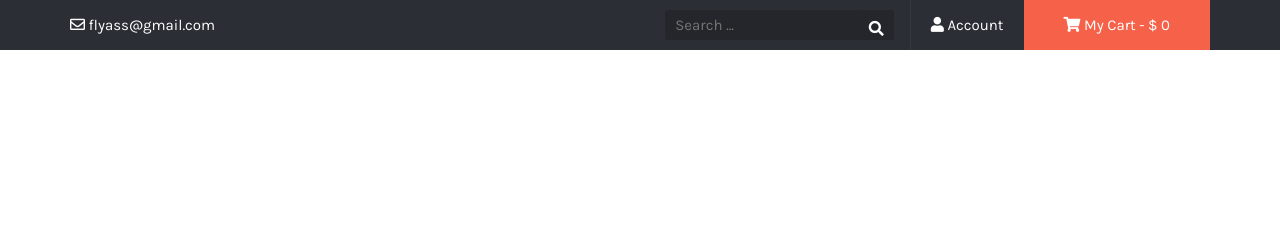
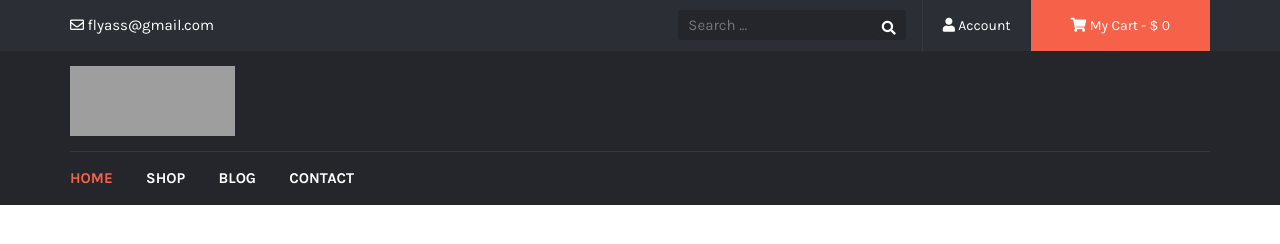
Before and after one commit to gerpann/clone-colorlib-tyche, a plain HTML site: page index.html in a window 1280 px wide. Drawn offline with nearby package versions, Linux system fonts and the light colour scheme; grey boxes are pictures that could not be loaded.

Commit message:
main menu

```diff
--- a/index.html
+++ b/index.html
@@ -54,7 +54,60 @@
         </div>
     </header>
 
+    <header id="masthead" class="site-header">
+        <div class="container">
+            <div class="row">
+                <div class="col-sm-4 logo-header">
+                    <a href="#">
+                        <img width="165" height="70"
+                            src="https://demo.colorlib.com/tyche/wp-content/uploads/sites/64/2017/06/logo.png" alt="">
+                    </a>
+                </div>
+            </div>
+        </div>
+        <nav id="site-nav" class="site-nav" role="navigation">
+            <div class="container">
+                <div class="row">
+                    <div class="col-md-12">
+                        <ul id="desktop-menu" class="desktop-menu">
+                            <li class="desktop-menu-item active">
+                                <a href="#">Home</a>
+                            </li>
+                            <li class="desktop-menu-item">
+                                <a href="#">Shop</a>
+                            </li>
+                            <li class="desktop-menu-item">
+                                <a href="#">Blog</a>
+                            </li>
+                            <li class="desktop-menu-item">
+                                <a href="#">Contact</a>
+                            </li>
+                        </ul>
+                        <button id="mobile-menu-trigger" class="mobile-menu-trigger">
+                            <i class="fa fa-bars"></i>
+                        </button>
+                        <ul id="mobile-menu" class="mobile-menu" style="display: none;">
+                            <li class="mobile-menu-item">
+                                <a href="#">Home</a>
+                            </li>
+                            <li class="mobile-menu-item">
+                                <a href="#">Shop</a>
+                            </li>
+                            <li class="mobile-menu-item">
+                                <a href="#">Blog</a>
+                            </li>
+                            <li class="mobile-menu-item">
+                                <a href="#">Contact</a>
+                            </li>
+                        </ul>
+                    </div>
+                </div>
+            </div>
+        </nav>
+    </header>
+
     <!-- Optional JavaScript -->
+    <script src="menu.js"></script>
     <!-- jQuery first, then Popper.js, then Bootstrap JS -->
     <script src=" https://code.jquery.com/jquery-3.3.1.slim.min.js" crossorigin="anonymous"></script>
     <script src="https://cdnjs.cloudflare.com/ajax/libs/popper.js/1.14.7/umd/popper.min.js"
--- /dev/null
+++ b/menu.js
@@ -0,0 +1,26 @@
+const body = document.body
+
+const responsiveMenu = () => {
+    const mobileMenuTrigger = document.getElementById('mobile-menu-trigger')
+    const desktopMenu = document.getElementById('desktop-menu')
+    const mobileMenu = document.getElementById('mobile-menu')
+
+    mobileMenuTrigger.addEventListener('click', () => {
+        if (mobileMenu.style.display === 'none') {
+            mobileMenu.style.display = 'block'
+        } else {
+            mobileMenu.style.display = 'none'
+        }
+    })
+
+    if (window.innerWidth <= 991) {
+        desktopMenu.style.display = 'none'
+        mobileMenuTrigger.style.display = 'block'
+    } else {
+        desktopMenu.style.display = 'block'
+        mobileMenuTrigger.style.display = 'none'
+    }
+}
+
+responsiveMenu()
+body.onresize = function () {responsiveMenu()}
--- a/style.css
+++ b/style.css
@@ -6,6 +6,7 @@
     list-style: none;
     outline: none;
     font-family: 'Karla', sans-serif;
+    font-size: 14px;
 }
 
 /* ---Media min width for container--- */
@@ -29,6 +30,8 @@
 }
 
 /* ---End Media min width for container--- */
+
+/* Top header bar */
 
 .top-header-bar {
     width: 100%;
@@ -57,11 +60,19 @@
     background: #f66249;
 }
 
+.top-header-bar .top-cart:hover {
+    background: #f43818;
+}
+
 .top-header-bar .top-account {
     float: right;
     padding-left: 20px;
     padding-right: 20px;
     border-left: 1px solid #353940;
+}
+
+.top-header-bar .top-account a:hover {
+    color: #f66249;
 }
 
 .top-header-bar .top-search {
@@ -104,6 +115,7 @@
 }
 
 /* Responsive for top-header-bar */
+
 @media (max-width: 767px) {
     .top-header-bar li {
         width: 100%;
@@ -115,3 +127,77 @@
         padding-right: 15px;
     }
 }
+
+.site-header {
+    background: #25262b;
+    padding-top: 15px;
+}
+
+.site-header .logo-header a {
+    display: block;
+}
+
+.site-header .site-nav {
+    display: block;
+}
+
+/* Desktop menu */
+
+.site-header .site-nav .desktop-menu {
+    width: 100%;
+    border-top: 1px solid #35373e;
+    margin-top: 15px;
+    margin-bottom: 0;
+}
+
+.site-header .site-nav .desktop-menu .desktop-menu-item {
+    display: inline-block;
+}
+
+.site-header .site-nav .desktop-menu .desktop-menu-item a {
+    font-size: 15px;
+    display: block;
+    color: #fff;
+    padding: 15px 30px 15px 0;
+    text-transform: uppercase;
+    font-weight: 700;
+}
+
+.site-header .site-nav .desktop-menu .active a {
+    color: #f66249;
+}
+
+/* Button trigger */
+
+.site-header .site-nav #mobile-menu-trigger {
+    border: none;
+    background: inherit;
+    padding: 20px 0;
+}
+
+.site-header .site-nav #mobile-menu-trigger i {
+    font-size: 1.5rem;
+    color: #f66249;
+}
+
+/* Mobile menu */
+
+.site-header .site-nav #mobile-menu {
+    width: 100%;
+    transition: 2s cubic-bezier(.075, .82, .165, 1) 0s;
+}
+
+.site-header .site-nav #mobile-menu .mobile-menu-item {
+    display: block;
+}
+
+.site-header .site-nav #mobile-menu .mobile-menu-item a {
+    position: relative;
+    display: block;
+    padding: 14px 0px;
+    border-top: 1px solid rgba(255, 255, 255, .25);
+    font-size: 15px;
+    text-align: left;
+    text-decoration: none;
+    color: #fff;
+}
```
Also changed, not shown: script.js (deleted).
